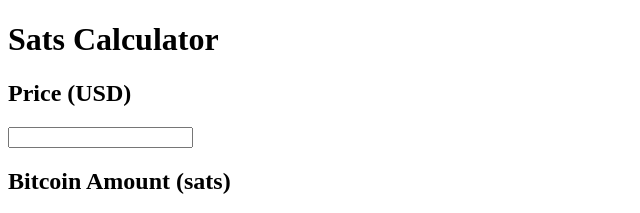
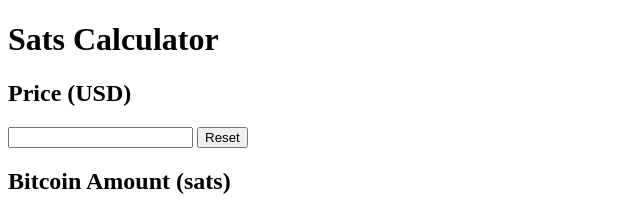
Before and after one commit to netteydavid/sats-calculator, a SvelteKit app: page / in a window 1280 px wide. Shown: the top 213 px of the page, without its empty margins (0-640 px from the left). Built offline with nearby package versions, Linux system fonts and the light colour scheme; no server answers.

Commit message:
Reset price button

```diff
--- a/src/routes/+page.svelte
+++ b/src/routes/+page.svelte
@@ -11,10 +11,11 @@
         })
         .then(data => {
             price = data.price_24h;
+            calculateValue();
         });
     }
 
-    function calculateValue(event){
+    function calculateValue(){
         if (price == null) return;
         if (amount == null) return;
         price = Number.parseFloat(price.toFixed(2));
@@ -31,6 +32,7 @@
  type="number"
  step=".01"
  id="price_input" />
+ <button on:click={getPrice}>Reset</button>
 <br />
 
 <h2>Bitcoin Amount (sats)</h2>
```
